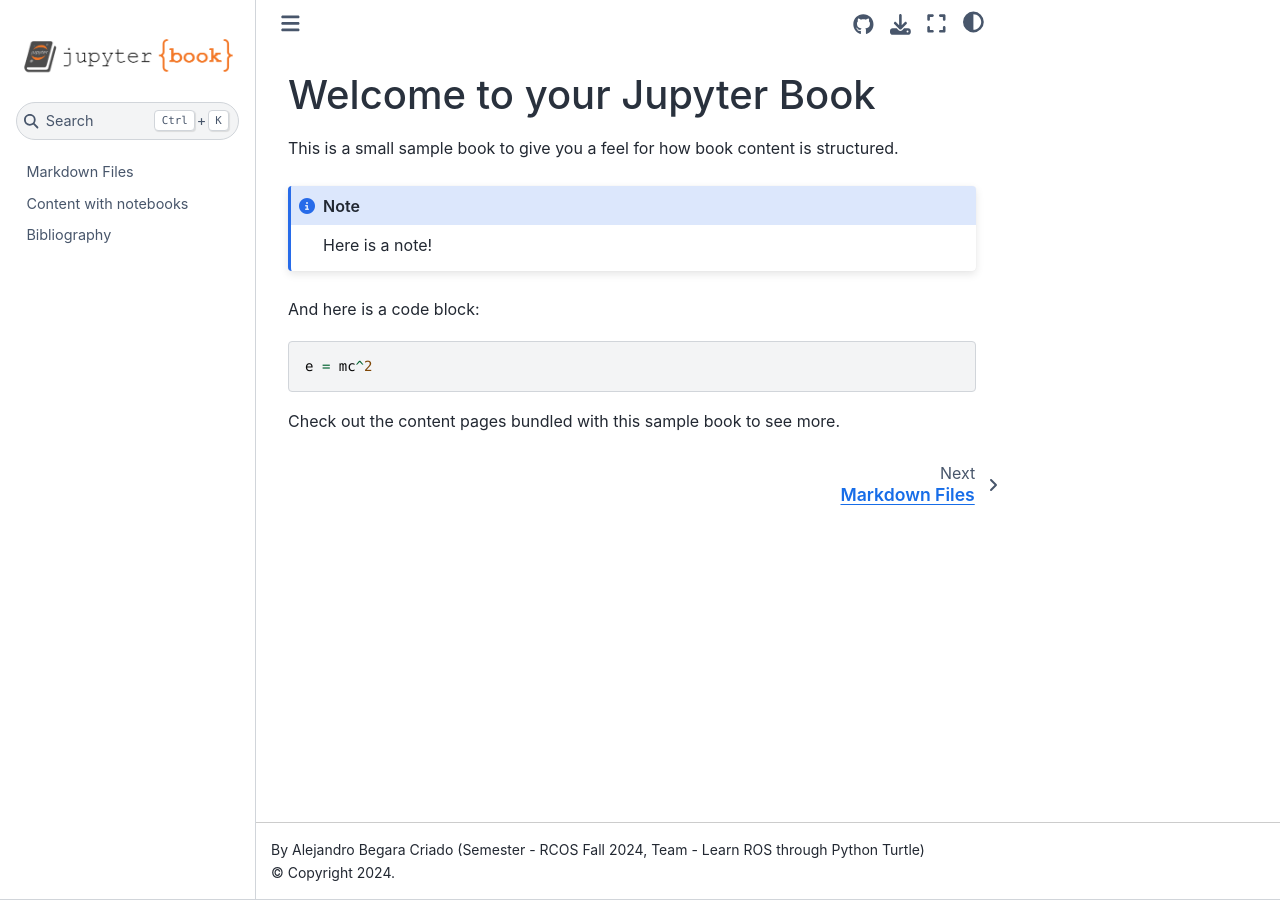
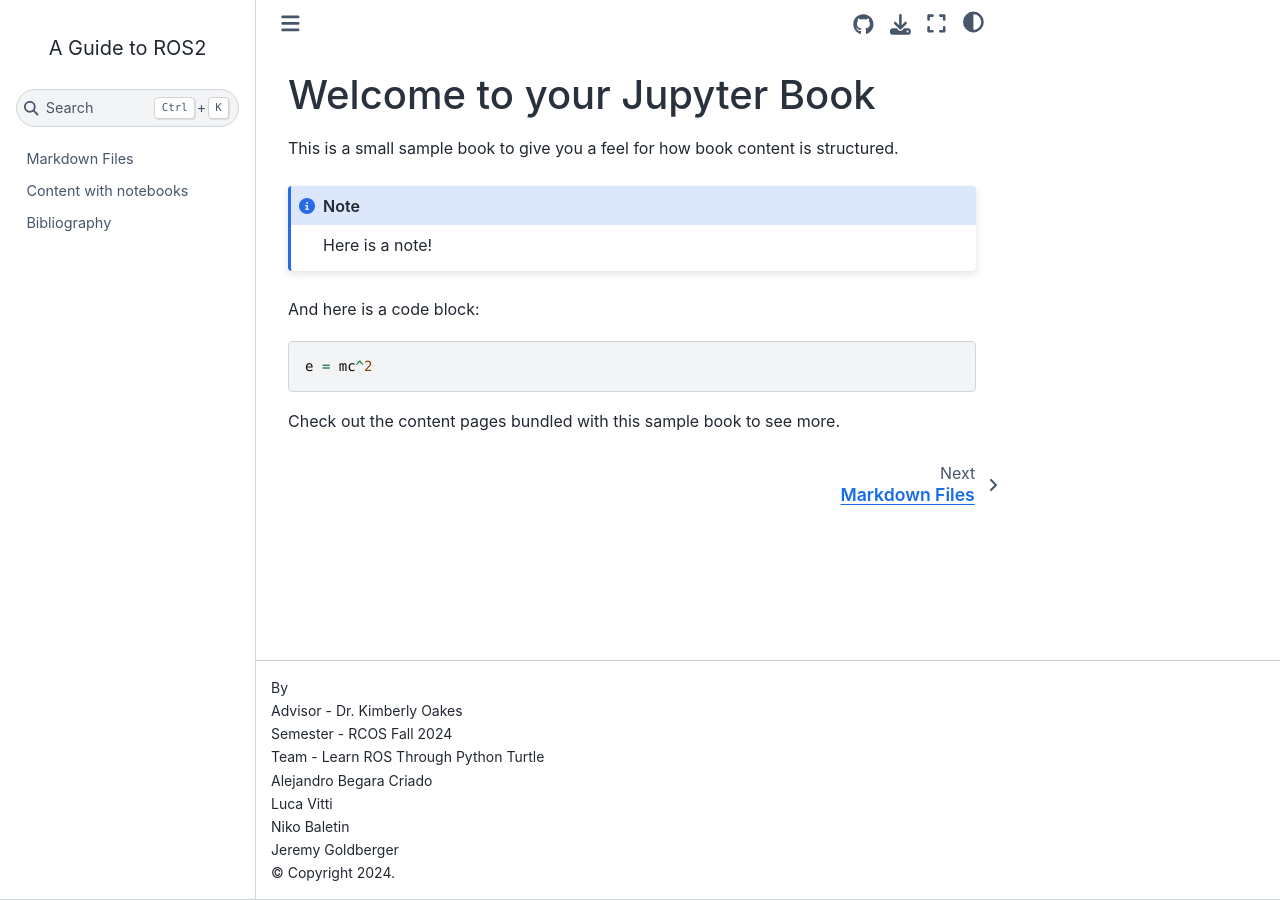
Before and after one commit to AlejandrooBC/ros2-tutorial-book, a Jupyter Book: the page built from index.md, in a window 1280 px wide. Built offline with Jupyter Book 1.0.4 settings and Sphinx 7.4.7 and the Sphinx Book theme 1.1.4, drawn with Linux system fonts in a browser that asks for light colours.

Commit message:
Fixed title not appearing

```diff
--- a/_config.yml
+++ b/_config.yml
@@ -5,10 +5,11 @@
 
 #######################################################################################
 # Book settings
-title: A Guide to ROS2 # The title of the book. Will be placed in the left navbar.
-author: Alejandro Begara Criado (Semester - RCOS Fall 2024, Team - Learn ROS through Python Turtle) # Authors of the book
+title: A Guide to ROS2 # Title of the book
+author: "<br>Advisor - Dr. Kimberly Oakes<br>Semester - RCOS Fall 2024<br>Team - Learn ROS Through Python Turtle<br>
+Alejandro Begara Criado<br>Luca Vitti<br>Niko Baletin<br>Jeremy Goldberger" # Authors of the book
+logo: ""
 copyright: "2024" # Copyright year to be placed in the footer
-logo: logo.png # A path to the book logo
 # Patterns to skip when building the book. Can be glob-style (e.g. "*skip.ipynb")
 exclude_patterns: [_build, Thumbs.db, .DS_Store, "**.ipynb_checkpoints"]
 # Auto-exclude files not in the toc
@@ -47,12 +48,11 @@ html:
   use_issues_button: true
   use_edit_page_button: true
   use_download_button: true
-  # thebe: true
-  # google_analytics_id: G-XXXXXXX
+  css:
+    - assets/css/custom.css # Link to custom CSS file
 
 sphinx:
   config:
-    # html_extra_path: ["CNAME", "robots.txt"]
     html_theme_options:
       use_download_button: true
       repository_url: https://github.com/AlejandrooBC/ros2-tutorial-book
```
Also changed, not shown: assets/css/custom.css (added, +30 -0 lines), book/markdown.md (+1 -1 lines), index.md (line endings or trailing spaces).
